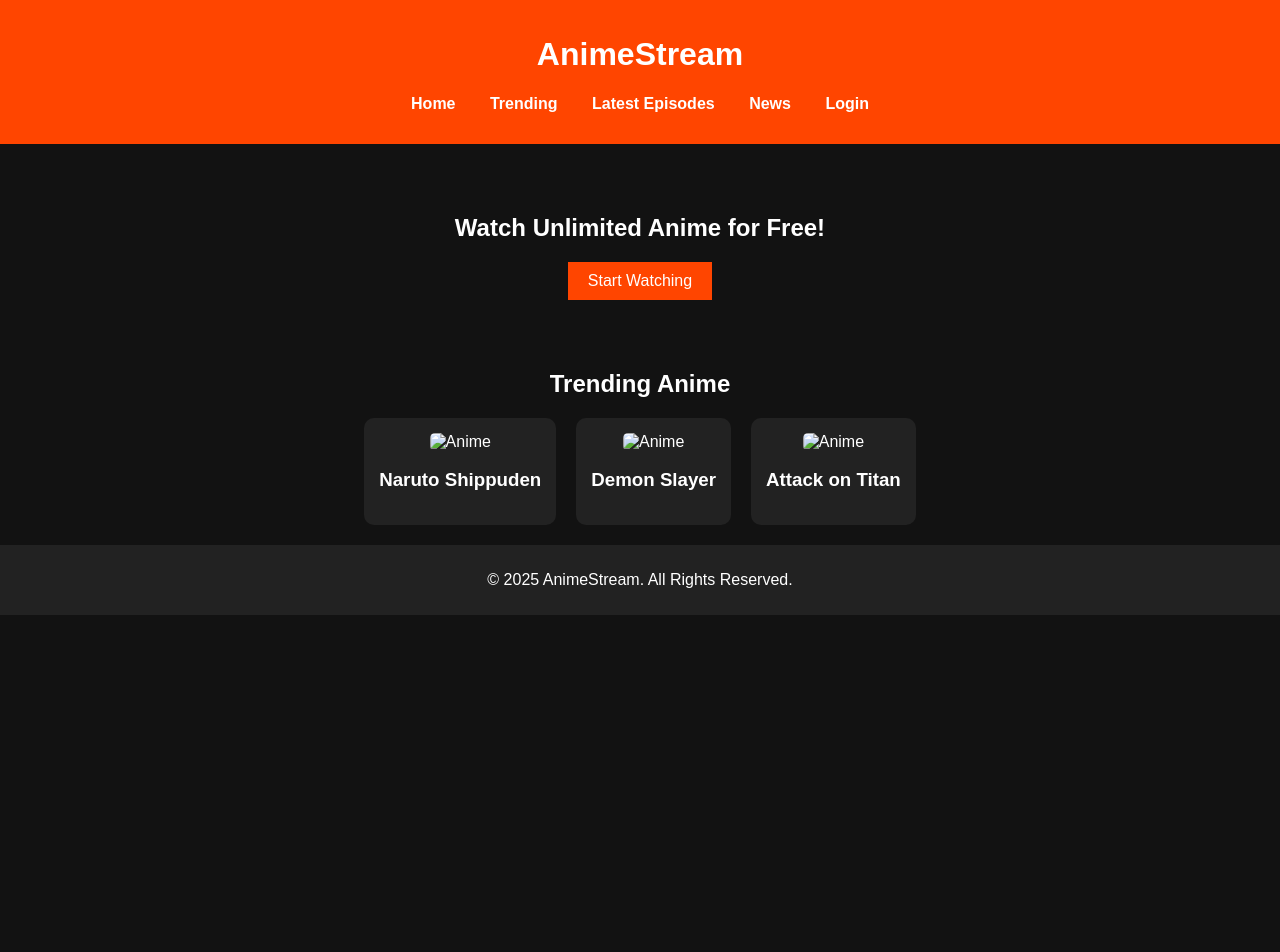
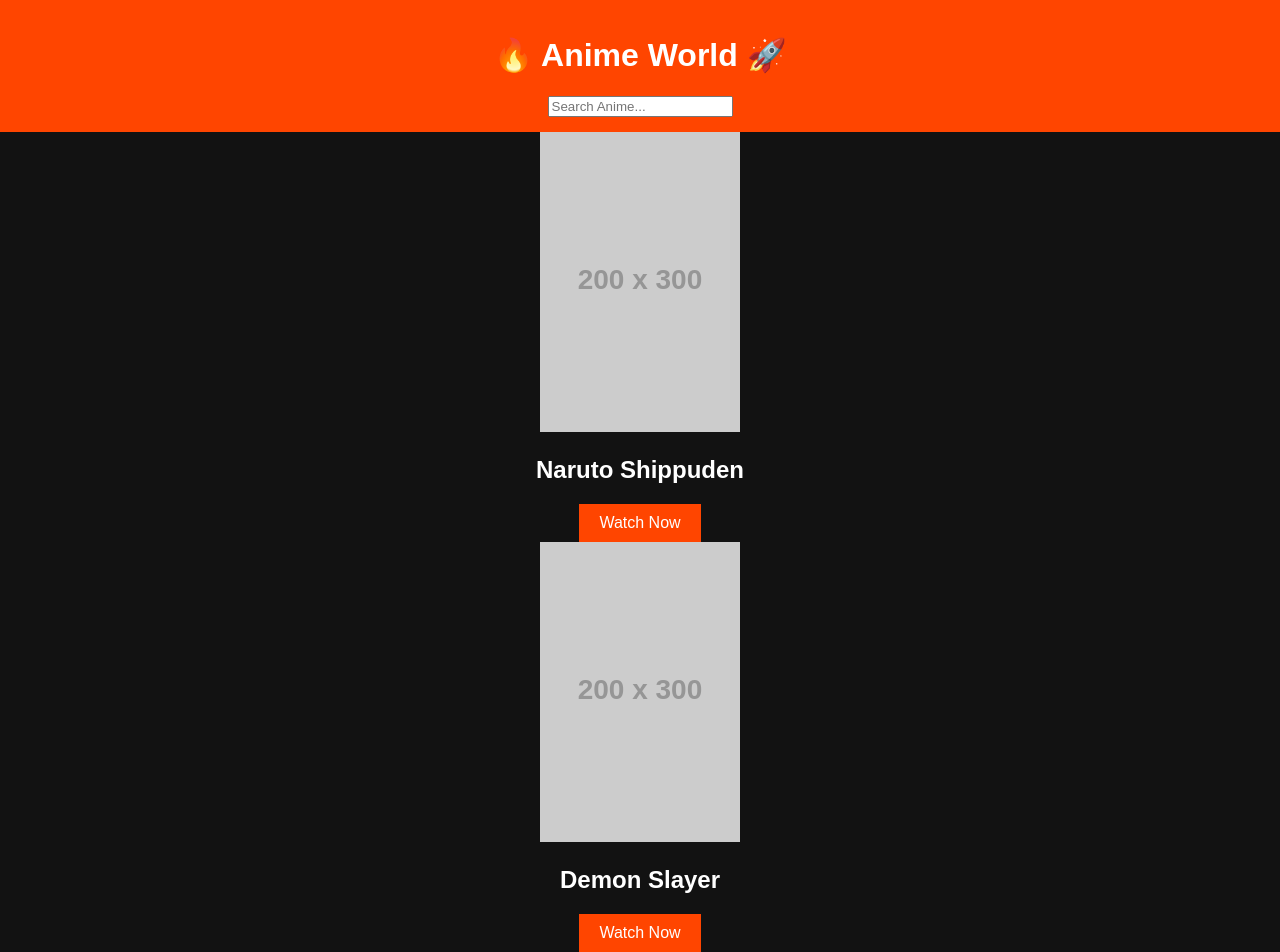
Before and after one commit to Naruto777549649/anime-website, a Flask app: page / in a window 1280 px wide. Before the commit the page ends 615 px from the top, so only its background shows below. Run offline with Flask 3, Linux system fonts and the light colour scheme; grey boxes labelled with a size stand in for pictures from a placeholder-image service; data that the repository does not hold is empty; some libraries are stand-ins or nearby versions.

Commit message:
Update index.html

```diff
--- a/templates/index.html
+++ b/templates/index.html
@@ -3,50 +3,33 @@
 <head>
     <meta charset="UTF-8">
     <meta name="viewport" content="width=device-width, initial-scale=1.0">
-    <title>AnimeStream - Watch Anime Online</title>
+    <title>Anime World</title>
     <link rel="stylesheet" href="style.css">
 </head>
 <body>
-
     <header>
-        <h1>AnimeStream</h1>
-        <nav>
-            <ul>
-                <li><a href="#">Home</a></li>
-                <li><a href="#">Trending</a></li>
-                <li><a href="#">Latest Episodes</a></li>
-                <li><a href="#">News</a></li>
-                <li><a href="#">Login</a></li>
-            </ul>
-        </nav>
+        <h1>🔥 Anime World 🚀</h1>
+        <input type="text" id="searchBox" placeholder="Search Anime...">
     </header>
 
-    <section class="banner">
-        <h2>Watch Unlimited Anime for Free!</h2>
-        <button>Start Watching</button>
-    </section>
+    <div class="anime-list">
+        <div class="anime">
+            <img src="https://placehold.co/200x300" alt="Anime Thumbnail">
+            <h2>Naruto Shippuden</h2>
+            <button onclick="watchAnime('https://yourvideolink.com')">Watch Now</button>
+        </div>
 
-    <section class="anime-list">
-        <h2>Trending Anime</h2>
-        <div class="anime-container">
-            <div class="anime-card">
-                <img src="https://via.placeholder.com/150" alt="Anime">
-                <h3>Naruto Shippuden</h3>
-            </div>
-            <div class="anime-card">
-                <img src="https://via.placeholder.com/150" alt="Anime">
-                <h3>Demon Slayer</h3>
-            </div>
-            <div class="anime-card">
-                <img src="https://via.placeholder.com/150" alt="Anime">
-                <h3>Attack on Titan</h3>
-            </div>
+        <div class="anime">
+            <img src="https://placehold.co/200x300" alt="Anime Thumbnail">
+            <h2>Demon Slayer</h2>
+            <button onclick="watchAnime('https://yourvideolink.com')">Watch Now</button>
         </div>
-    </section>
+    </div>
 
-    <footer>
-        <p>&copy; 2025 AnimeStream. All Rights Reserved.</p>
-    </footer>
-
+    <script>
+        function watchAnime(url) {
+            window.open(url, '_blank');
+        }
+    </script>
 </body>
 </html>
```
